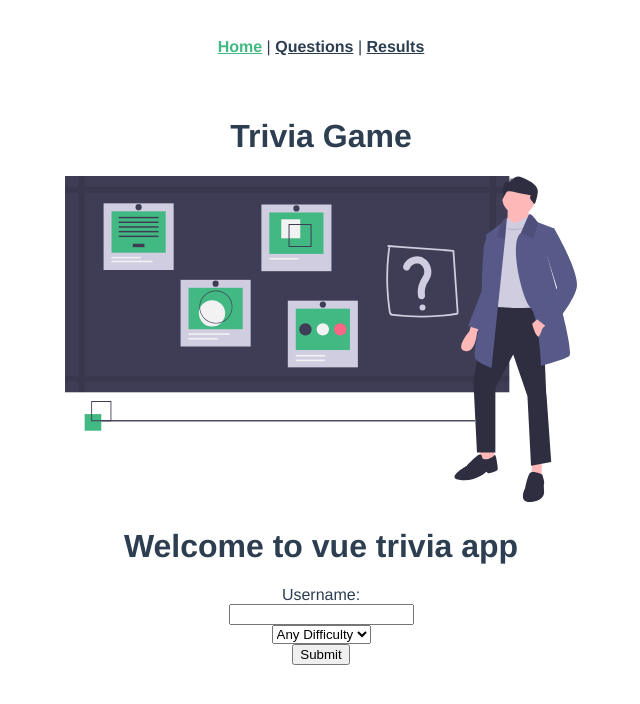
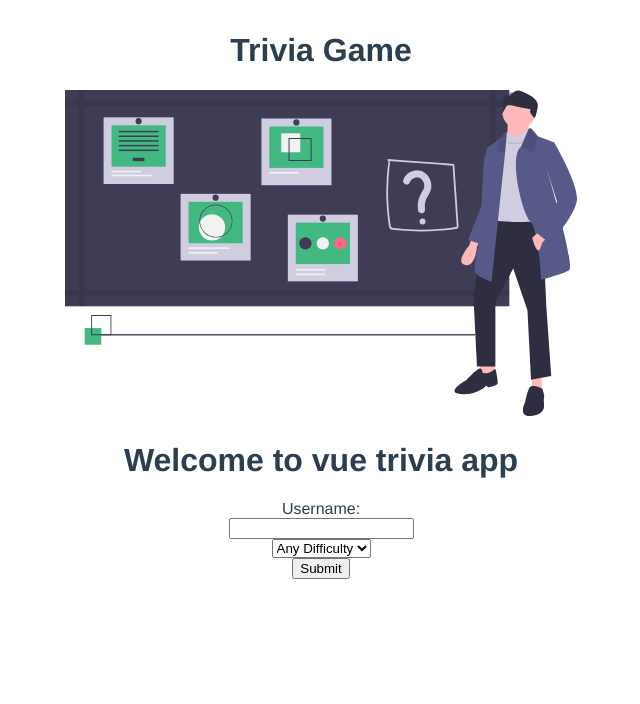
Before and after one commit to Tooppa/vuetriviagame, a Vue app: page / in a window 1280 px wide. Shown: the top 704 px of the page, without its empty margins (319-959 px from the left). Built offline with nearby package versions, Linux system fonts and the light colour scheme.

Commit message:
Feat: Removed nav header

```diff
--- a/src/App.vue
+++ b/src/App.vue
@@ -1,9 +1,4 @@
 <template>
-  <div id="nav">
-    <router-link to="/">Home</router-link> |
-    <router-link to="/questions">Questions</router-link> |
-    <router-link to="/results">Results</router-link>
-  </div>
   <router-view/>
 </template>
 
@@ -15,17 +10,4 @@
   text-align: center;
   color: #2c3e50;
 }
-
-#nav {
-  padding: 30px;
-}
-
-#nav a {
-  font-weight: bold;
-  color: #2c3e50;
-}
-
-#nav a.router-link-exact-active {
-  color: #42b983;
-}
 </style>
```
